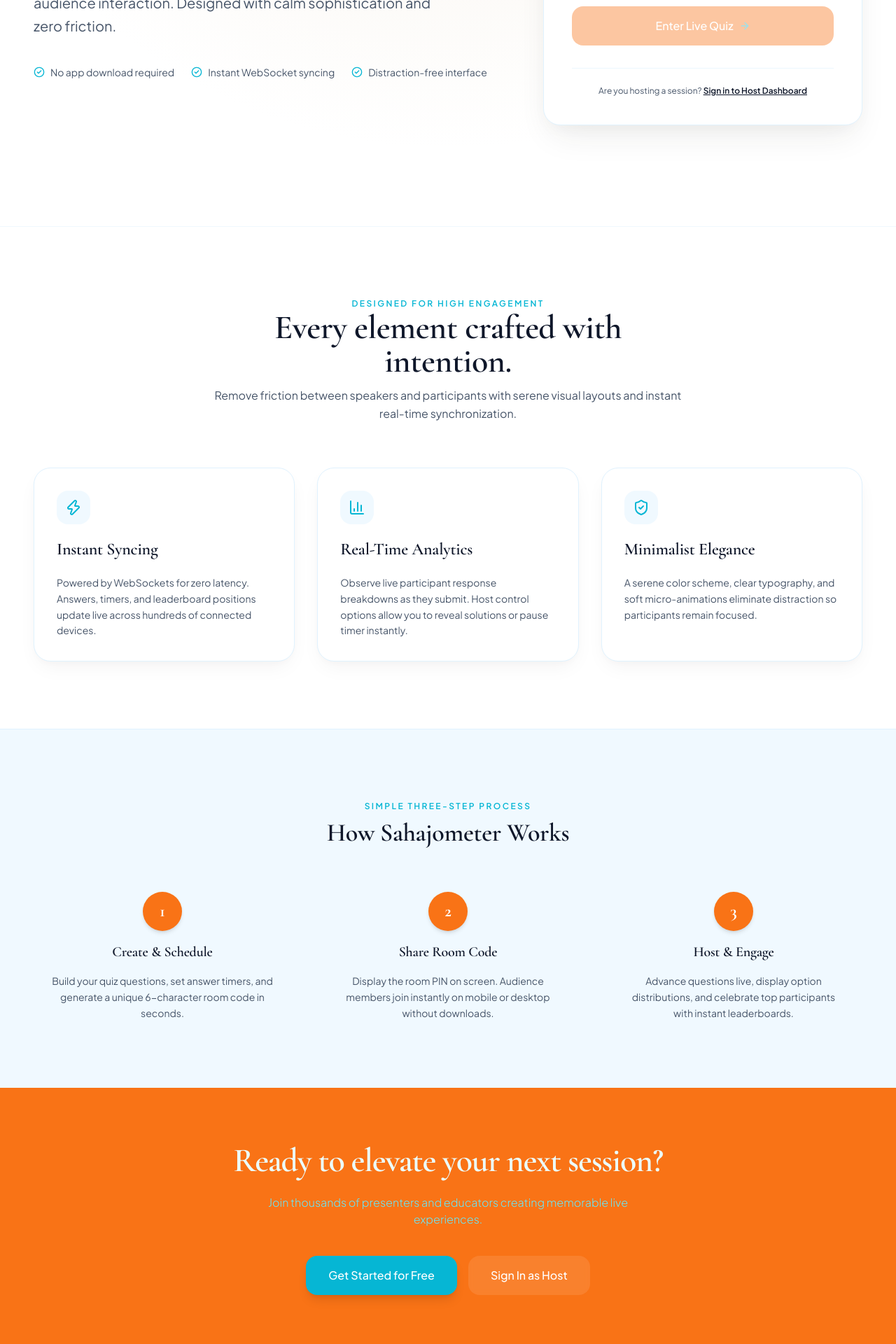
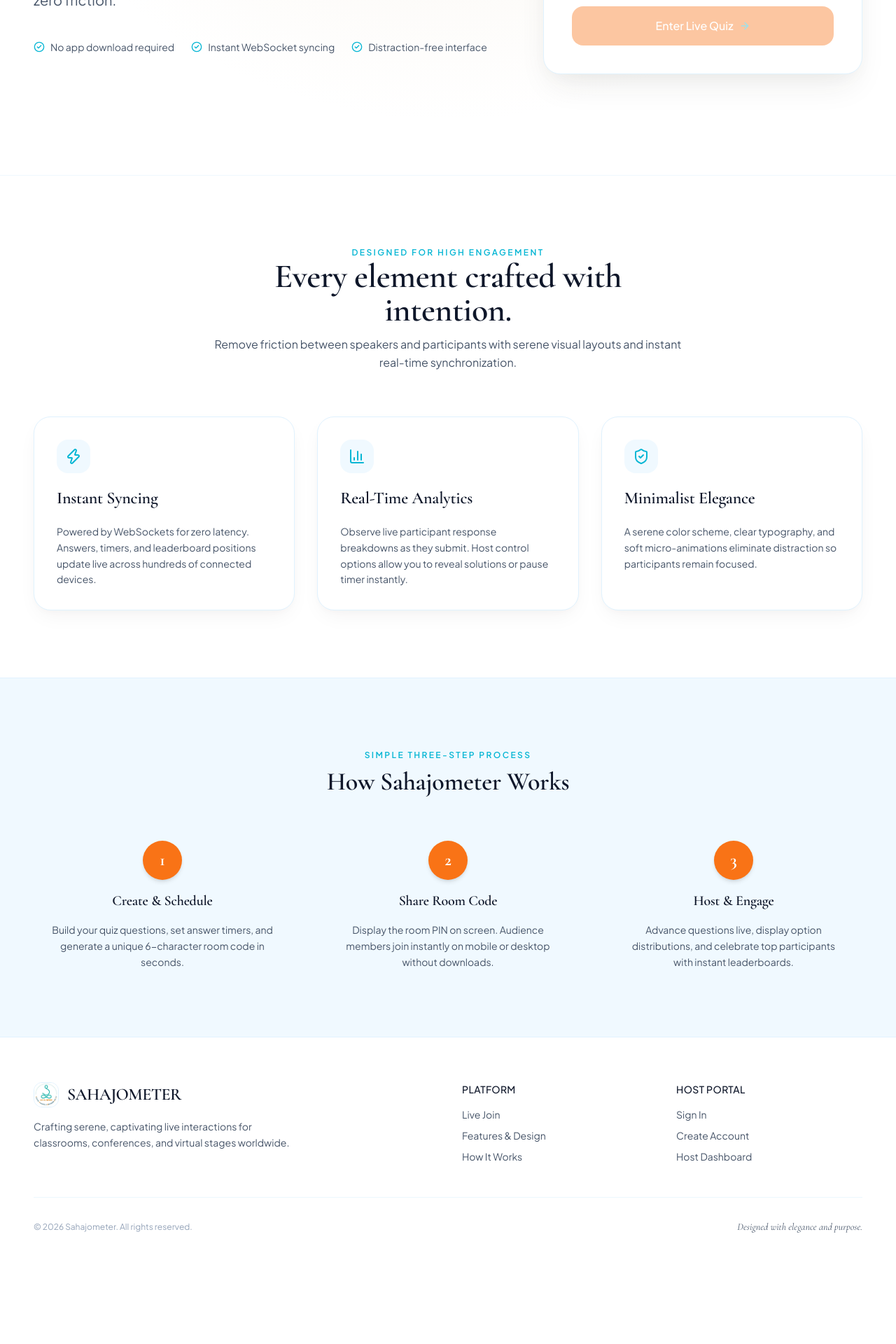
Before and after one commit to xickysahab/quizapp, a React (Vite) app in the folder client/: page / in a window 1280 px wide. Shown: the part 540-2460 px from the top of the page at 70% size. After the commit the page ends 2351 px from the top, so only its background shows below. Built offline with nearby package versions, Linux system fonts and the light colour scheme; no server answers.

Commit message:
fix: remove host sign in hint and footer banner from join page

```diff
--- a/client/src/pages/Join.tsx
+++ b/client/src/pages/Join.tsx
@@ -1,5 +1,5 @@
 import React, { useState } from 'react';
-import { useNavigate, Link } from 'react-router-dom';
+import { useNavigate } from 'react-router-dom';
 import api from '../services/api';
 import Navbar from '../components/Navbar';
 import Footer from '../components/Footer';
@@ -164,15 +164,6 @@
                 </button>
               </form>
 
-              {/* Host Sign In Hint */}
-              <div className="mt-8 pt-6 border-t border-[#E0F2FE]/60 text-center">
-                <p className="text-xs text-[#475569]">
-                  Are you hosting a session?{' '}
-                  <Link to="/login" className="font-semibold text-[#0F172A] underline hover:text-[#06B6D4] transition-colors">
-                    Sign in to Host Dashboard
-                  </Link>
-                </p>
-              </div>
             </div>
           </motion.div>
         </div>
@@ -296,32 +287,6 @@
         </div>
       </section>
 
-      {/* CTA Footer Banner */}
-      <section className="py-20 px-6 md:px-12 bg-[#F97316] text-[#FFFFFF] relative overflow-hidden">
-        <div className="max-w-4xl mx-auto text-center space-y-6 relative z-10">
-          <h2 className="font-serif text-4xl md:text-5xl font-semibold tracking-tight text-[#ECFEFF]">
-            Ready to elevate your next session?
-          </h2>
-          <p className="text-[#67E8F9] text-base max-w-xl mx-auto font-light">
-            Join thousands of presenters and educators creating memorable live experiences.
-          </p>
-          <div className="pt-4 flex flex-wrap justify-center gap-4">
-            <Link
-              to="/register"
-              className="px-8 py-4 rounded-2xl bg-[#06B6D4] hover:bg-[#0891B2] text-[#FFFFFF] font-medium transition-all shadow-lg hover:shadow-xl hover:-translate-y-0.5"
-            >
-              Get Started for Free
-            </Link>
-            <Link
-              to="/login"
-              className="px-8 py-4 rounded-2xl bg-white/10 hover:bg-white/15 text-[#FFFFFF] font-medium transition-all backdrop-blur-xs"
-            >
-              Sign In as Host
-            </Link>
-          </div>
-        </div>
-      </section>
-
       <Footer />
     </div>
   );
```
